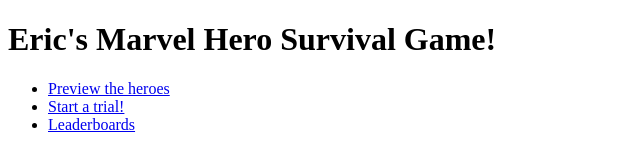
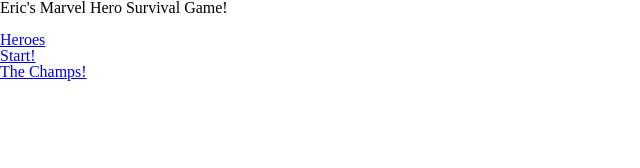
Before and after one commit to Eric-Humpert-tiy-assignments/final-project, a website: page public/index.html in a window 1280 px wide. Shown: the whole page, without its empty margins (0-640 px from the left). Drawn offline with nearby package versions, Linux system fonts and the light colour scheme; files that its build step writes are made by us from their sources.

Commit message:
made some structure tweaks and added shared elements to all the pages

```diff
--- a/public/index.html
+++ b/public/index.html
@@ -2,26 +2,20 @@
 <html>
   <head>
     <title>Eric's Marvel Hero Challenge!</title>
+    <link rel="stylesheet" href="style.css">
   </head>
   <body>
-    <h1>Eric's Marvel Hero Survival Game!</h1>
-
-
-
-
-
-
-
-
-
-    <div class='nav options'>
-      <ul>
-        <li><a href="heroes.html">Preview the heroes</a></li>
-        <li><a href="hero-selector.html">Start a trial!</a></li>
-        <li><a href="leaderboards.html">Leaderboards</a></li>
-      </ul>
+    <div class="home-page">
+      <h1>Eric's Marvel Hero Survival Game!</h1>
+      <img>
+      <div class='nav-options'>
+        <ul>
+          <li><a href="heroes.html">Heroes</a></li>
+          <li><a href="hero-selector.html">Start!</a></li>
+          <li><a href="leaderboards.html">The Champs!</a></li>
+        </ul>
+      </div>
     </div>
-
     <h2></h2>
   </body>
 </html>
```
Also changed, not shown: public/battle.html (+1 -0 lines), public/hero-selector.html (+1 -0 lines), public/heroes.html (+1 -0 lines), public/leaderboards.html (+2 -1 lines).
